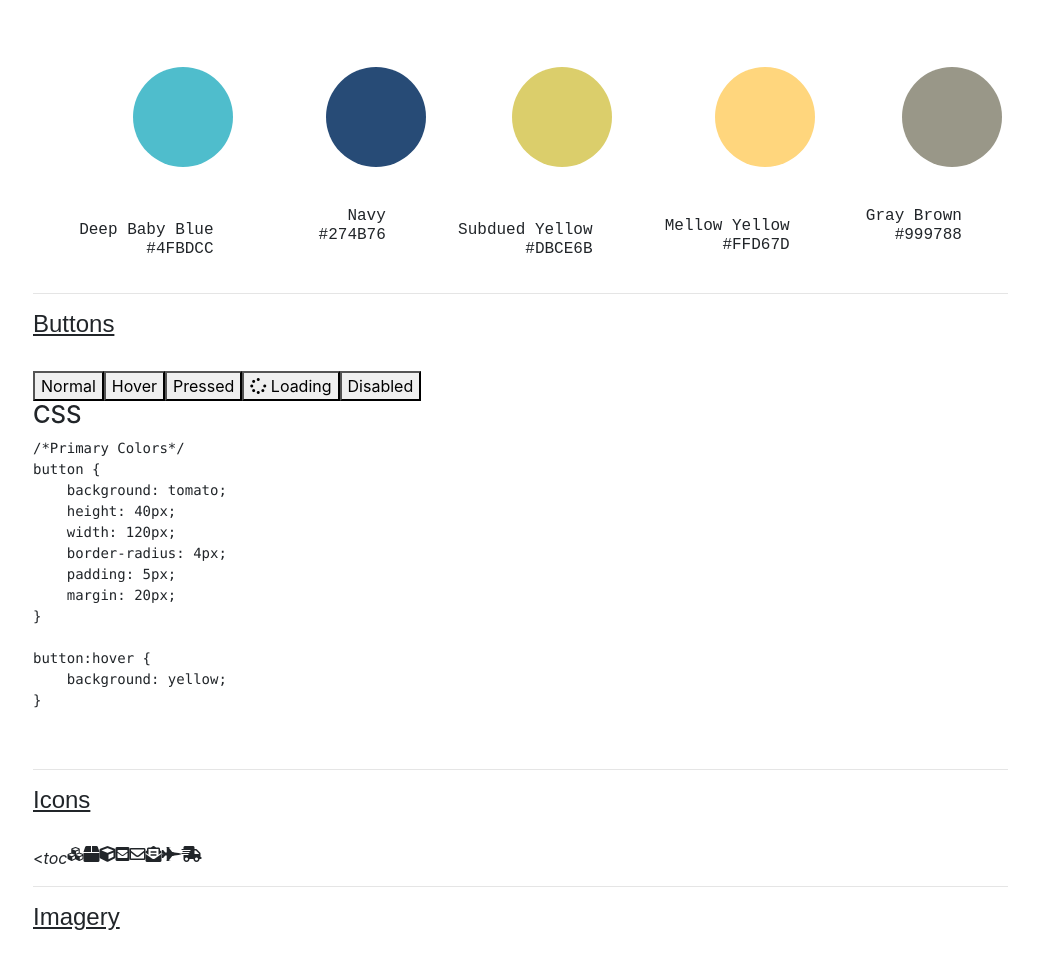
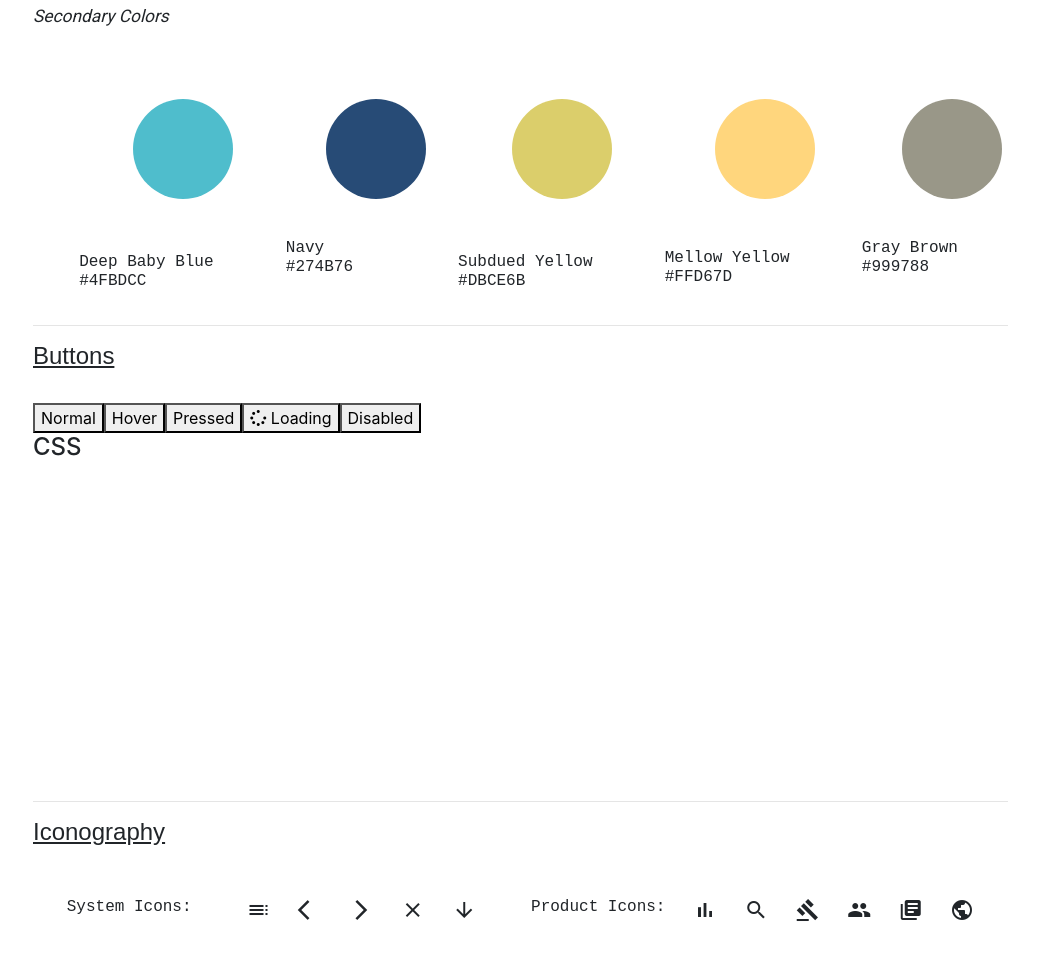
Before and after one commit to kobasi/frontend-style-guide, a plain HTML site: page index.html in a window 1280 px wide. Shown: the part 1825-2784 px from the top of the page, without its empty margins (242-1280 px from the left). Drawn offline with nearby package versions, Linux system fonts and the light colour scheme; a web font is replaced by a local one.

Commit message:
Added Icon usage for each icon

```diff
--- a/index.html
+++ b/index.html
@@ -51,7 +51,7 @@
             <a href="#Typography" class="sidebar-color">Typography</a>
             <a href="#Color" class="sidebar-color">Color</a>
             <a href="#Buttons" class="sidebar-color">Buttons</a>
-            <a href="#Icons" class="sidebar-color">Icons</a>
+            <a href="#Icons" class="sidebar-color">Iconography</a>
             <a href="#Imagery" class="sidebar-color">Imagery</a>
             <a href="#Footer" class="sidebar-color">Footer</a>
         </nav>
@@ -87,6 +87,7 @@
                 <h1 class="section-header underline-text">
                     Logo Rules
                 </h1>
+                <br>
                 <div class="row-container-no-wrap">
                     <img src="images/logo/fcc-logo_dark-blue.png" class="section-logo">
                     <img src="images/logo/fcc-logo_white-on-dark-blue.png" class="section-logo">
@@ -368,19 +369,19 @@
                             <div>
                             <h4>CSS</h4>
                                 <pre>
-/*Primary Colors*/
-button {
-    background: tomato;
-    height: 40px;
-    width: 120px;
-    border-radius: 4px;
-    padding: 5px;
-    margin: 20px;
-}
+<!-- /*Primary Colors*/                 -->
+<!-- button { -->
+    <!-- background: tomato; -->
+    <!-- height: 40px; -->
+    <!-- width: 120px; -->
+    <!-- border-radius: 4px; -->
+    <!-- padding: 5px; -->
+    <!-- margin: 20px; -->
+<!-- } -->
 
-button:hover {
-    background: yellow;
-}
+<!-- button:hover { -->
+    <!-- background: yellow; -->
+<!-- } -->
 
                                 </pre>
                             </div>
@@ -392,20 +393,27 @@ button:hover {
             <!--=========== Icon Section ============ -->
             <article id="Icons">
                 <h1 class="section-header underline-text">
-                    Icons
+                    Iconography
                 </h1>
                 <br>
-                <div class="row-container">
-                    <
-                        <i class=“material-icons”>toc</i>
-                    <i class="fas fa-cubes"></i>
-                    <i class="fas fa-box"></i>
-                    <i class="fas fa-cube"></i>
-                    <i class="fas fa-envelope-square"></i>
-                    <i class="far fa-envelope"></i>
-                    <i class="fas fa-envelope-open-text"></i>
-                    <i class="fas fa-fighter-jet"></i>
-                    <i class="fas fa-shipping-fast"></i>
+                <div class="row-container-around flex-item">
+                    <h6>System Icons:</h6>
+                    <br>
+                    <i class="material-icons">toc</i>
+                    <i class="material-icons">arrow_back_ios</i>
+                    <i class="material-icons">arrow_forward_ios</i>
+                    <i class="material-icons">close</i>
+                    <i class="material-icons">arrow_downward</i>
+                    <br>
+
+                    <h6>Product Icons:</h6>
+                    <i class="material-icons">bar_chart</i>
+                    <i class="material-icons">search</i>
+                    <i class="material-icons">gavel</i>
+                    <i class="material-icons">group</i>
+                    <i class="material-icons">library_books</i>
+                    <i class="material-icons">public</i>
+
                 </div>
             </article>
             <hr>
--- a/styles_16.3.css
+++ b/styles_16.3.css
@@ -253,7 +253,6 @@ Sets up styles for .content-container
 
 .flex-item {
     font-family: 'Courier New', Courier, monospace;
-    text-align: right;
     /* padding: 75px; */
     /* width: 200px; */
     /* height: 150px; */
```
